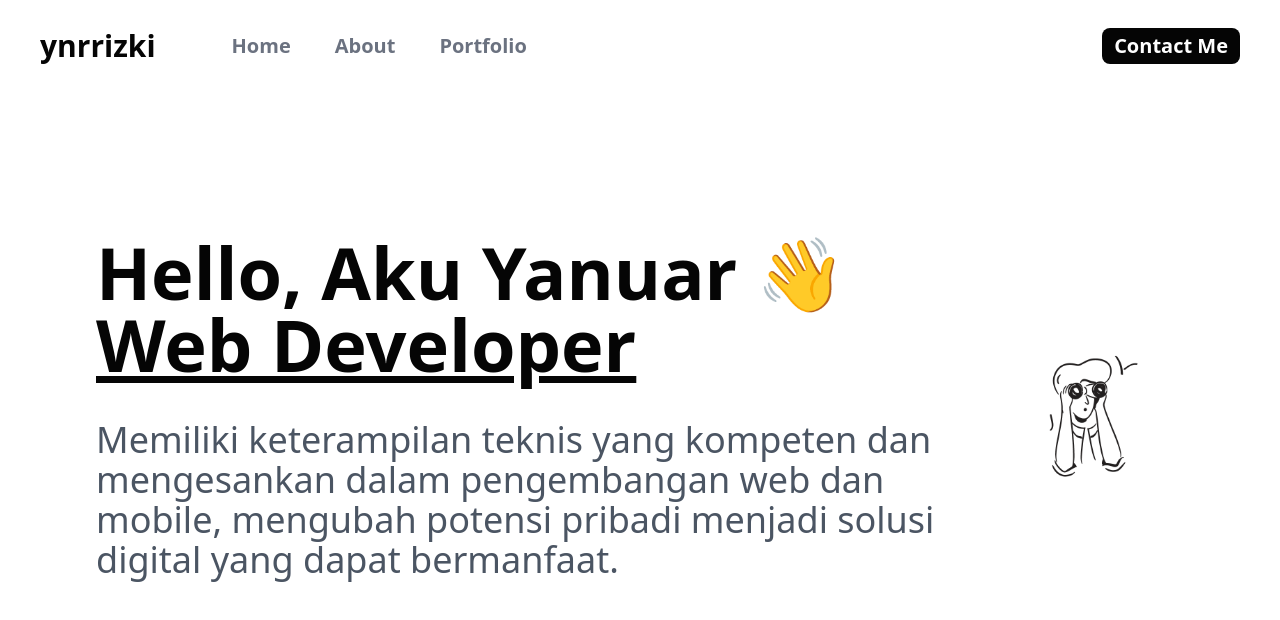
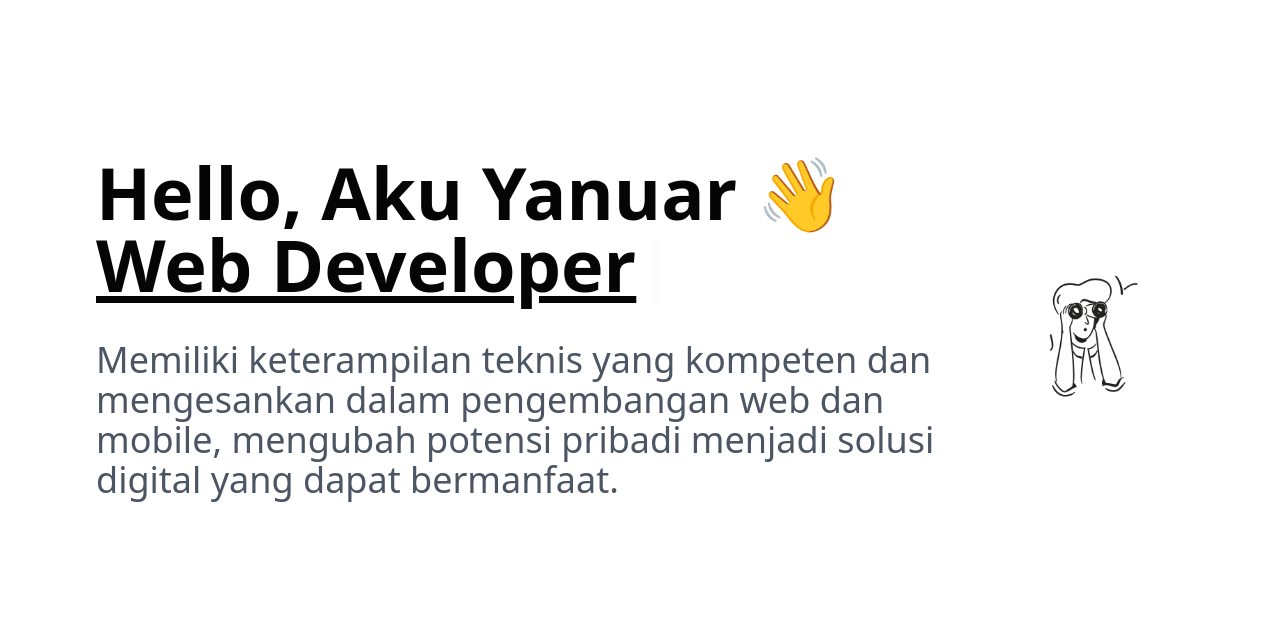
Before and after one commit to ynrrizki/ynrrizki, a Next.js app: page / in a window 1280 px wide. Shown: the top 620 px of the page. Built offline with nearby package versions, Linux system fonts and the light colour scheme.

Commit message:
fix : stuff

```diff
--- a/app/(pages)/layout.js
+++ b/app/(pages)/layout.js
@@ -1,5 +1,5 @@
 'use client'
-import Navbar from '@/app/components/Navbar.js';
+// import Navbar from '@/app/components/Navbar.js';
 import '../globals.css';
 import NextTopLoader from 'nextjs-toploader';
 
@@ -16,7 +16,7 @@ export default function RootLayout({ children }) {
           color='#050505'
           showSpinner={false}
         />
-        <Navbar />
+        {/* <Navbar /> */}
         {children}
       </body>
     </html>
```
